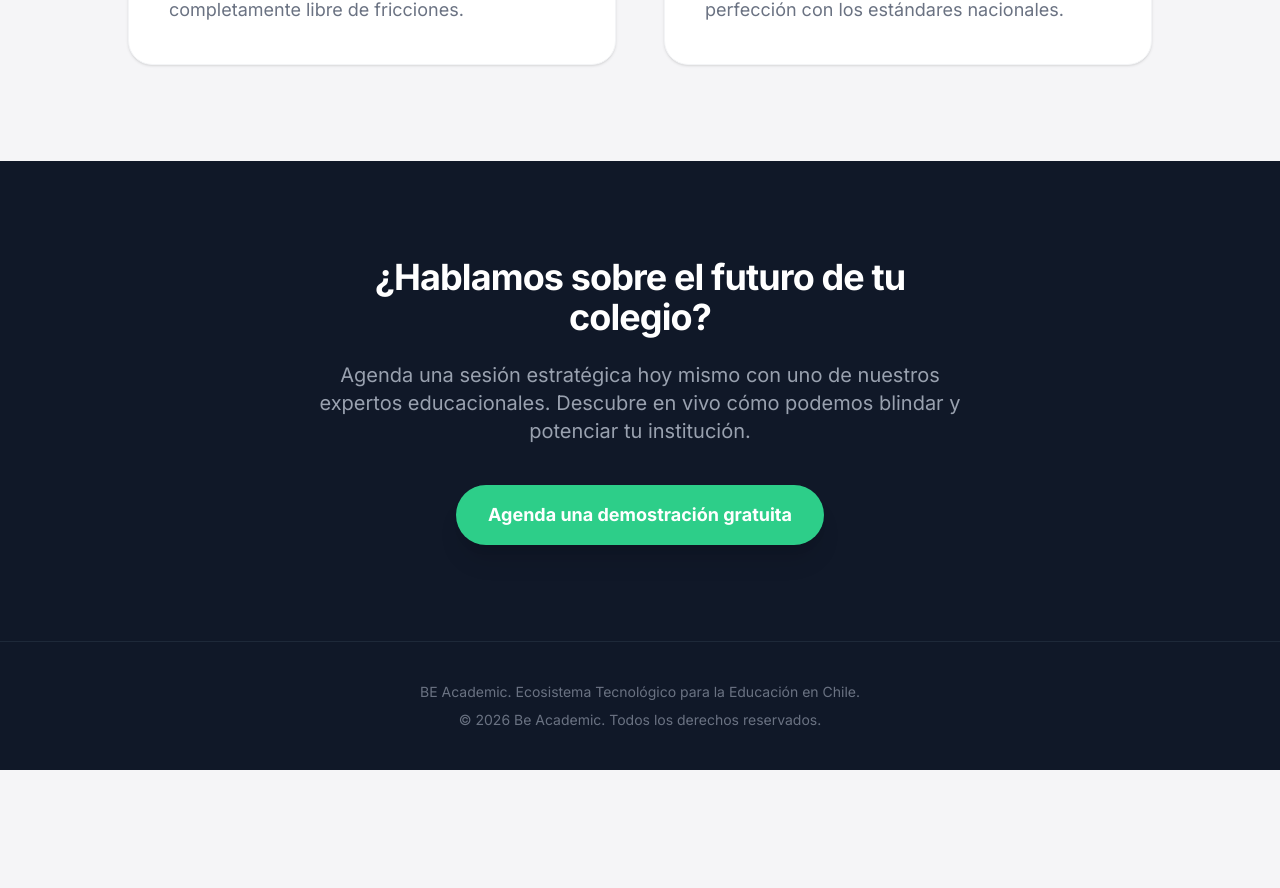
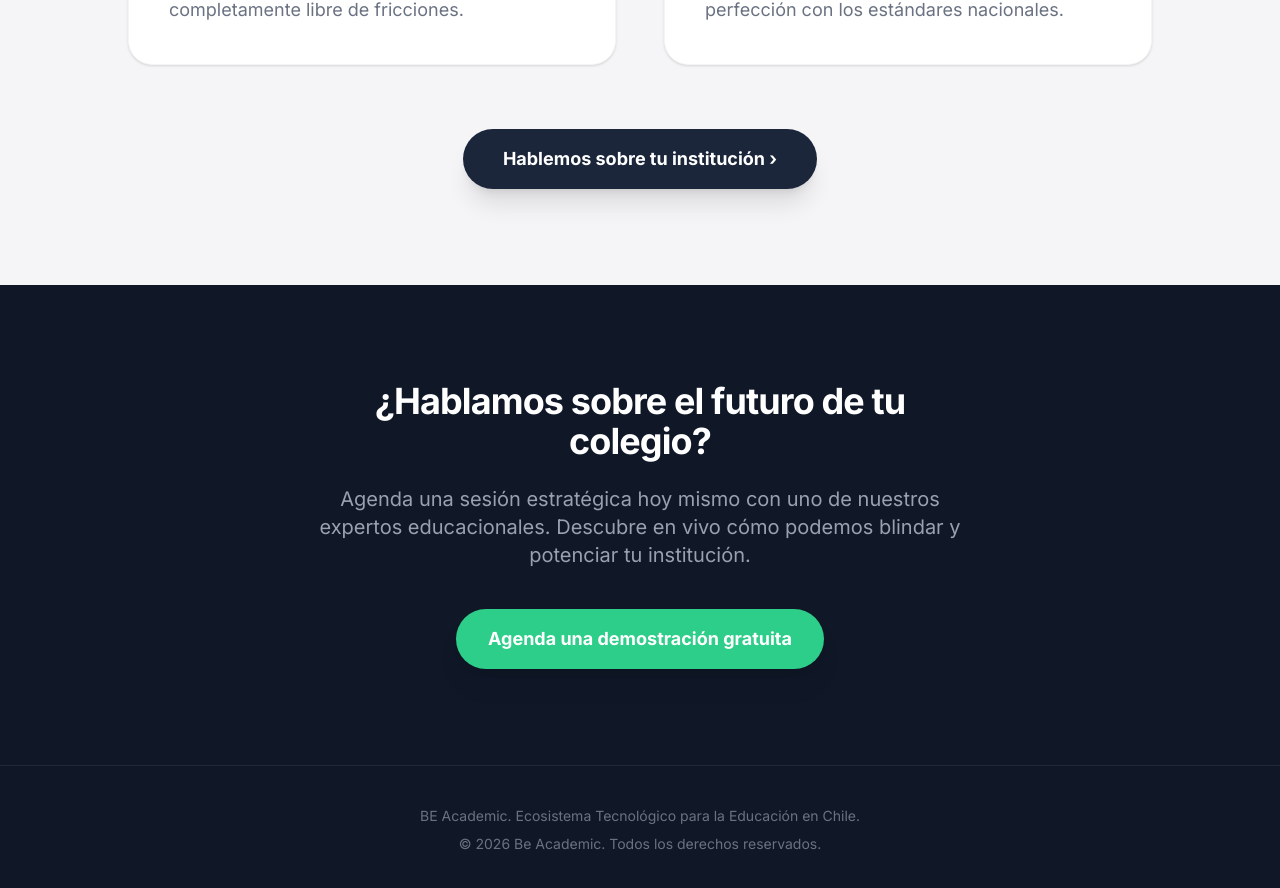
Before and after one commit to beacademic/beacademics, a React (Vite) app: page /#/ in a window 1280 px wide. Shown: the part 2077-2965 px from the top of the page. Before the commit the page ends 2847 px from the top, so only its background shows below. Built offline with nearby package versions, Linux system fonts and the light colour scheme.

Commit message:
feat: Add call to action button on Home
Adds a prominent call to action button encouraging users to contact for institutional consultation, placed below the strategic consulting section. This aims to improve conversion by providing a clear next step.

```diff
--- a/src/pages/Home.tsx
+++ b/src/pages/Home.tsx
@@ -164,6 +164,12 @@ export default function Home() {
                             </p>
                         </div>
                     </div>
+
+                    <div className="mt-16 text-center">
+                        <Link to="/contacto" className="bg-corp-dark text-white px-10 py-4 rounded-full text-lg font-bold hover:bg-black transition-all inline-flex items-center gap-2 shadow-xl hover:shadow-2xl hover:scale-105 transform duration-300">
+                            Hablemos sobre tu institución &rsaquo;
+                        </Link>
+                    </div>
                 </div>
             </section>
 
```
